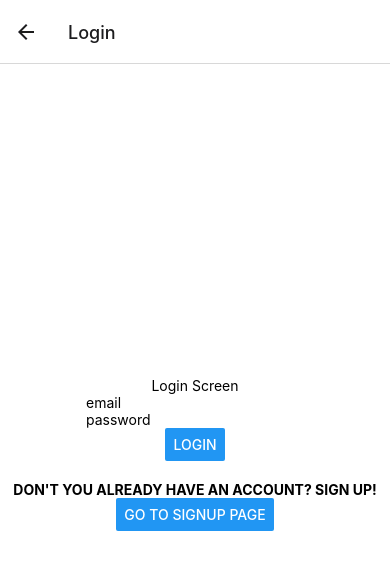
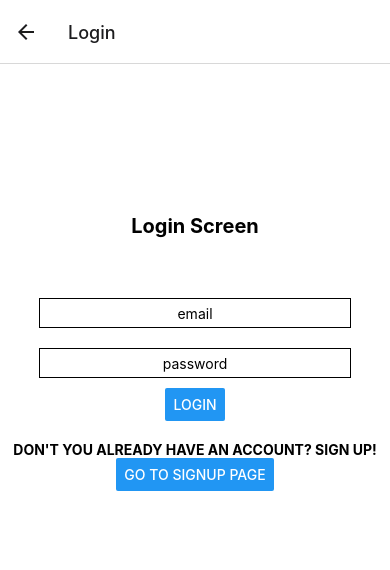
Before and after one commit to Raszbanana/examProject, a React Native app: screen /Login in a window 390 px wide. Shown: the top 570 px of the page. Built offline with nearby package versions, Linux system fonts and the light colour scheme.

Commit message:
finished login panel and added styling

```diff
--- a/screens/LoginScreen.tsx
+++ b/screens/LoginScreen.tsx
@@ -5,15 +5,12 @@ import { Button, StyleSheet, Text, TextInput, View } from 'react-native';
 import * as SecureStore from 'expo-secure-store';
 import { useDispatch } from 'react-redux';
 import { StackParamList } from '../typings/navigations';
-import { rehydrateUser,login } from '../store/actions/user.actions';
+import { rehydrateUser, login } from '../store/actions/user.actions';
 
-type ScreenNavigationType = NativeStackNavigationProp<
-    StackParamList,
-    "Login"
->
+type ScreenNavigationType = NativeStackNavigationProp<StackParamList, 'Login'>;
 
 export default function LoginScreen() {
-    const navigation = useNavigation<ScreenNavigationType>()
+  const navigation = useNavigation<ScreenNavigationType>();
   const [email, setEmail] = useState('');
   const [password, setPassword] = useState('');
   const dispatch = useDispatch();
@@ -28,22 +25,34 @@ export default function LoginScreen() {
     if (user) {
       // then we have a priv. login
       // restore the signup by updating the redux store based on usre and token.
-            dispatch(rehydrateUser(user, token!))
+      dispatch(rehydrateUser(user, token!));
     }
   }
 
   useEffect(() => {
     readPersistedUserInfo();
-    }, [])
+  }, []);
+
+
 
   return (
     <View style={styles.container}>
-      <Text>Login Screen</Text>
-      <TextInput value={email} placeholder="email" onChangeText={setEmail} />
-      <TextInput value={password} placeholder="password" onChangeText={setPassword} />
-       <Button title="Login" onPress={() => dispatch(login(email, password))} />
-      <Text  style={styles.signup_text}>Don't you already have an account? Sign up!</Text>
-      <Button title="Go to signup page" onPress={() => navigation.navigate("Signup")} />
+      <Text style={styles.login__text}>Login Screen</Text>
+      <TextInput style={styles.input} value={email} placeholder='email'  placeholderTextColor="#000" onChangeText={setEmail} />
+      <TextInput style={styles.input}
+        value={password}
+        placeholder='password'
+        onChangeText={setPassword}
+        placeholderTextColor="#000"
+      />
+      <Button title='Login' onPress={() => dispatch(login(email, password))} />
+      <Text style={styles.signup_text}>
+        Don't you already have an account? Sign up!
+      </Text>
+      <Button
+        title='Go to signup page'
+        onPress={() => navigation.navigate('Signup')}
+      />
     </View>
   );
 }
@@ -53,11 +62,27 @@ const styles = StyleSheet.create({
     flex: 1,
     backgroundColor: '#fff',
     alignItems: 'center',
-        justifyContent: 'center',
+    paddingTop: 150,
   },
   signup_text: {
     marginTop: 20,
     textTransform: 'uppercase',
     fontWeight: 'bold',
   },
-})
+  login__text: {
+    fontWeight: 'bold',
+    marginBottom: 50,
+    fontSize: 20,
+  },
+  input: {
+    borderColor: '#000000',
+    borderWidth: 1,
+    width: '80%',
+    height: 30,
+    color: 'black',
+    marginTop: 10,
+    marginBottom: 10,
+    textAlign: 'center',
+  },
+
+});
--- a/screens/SignupScreen.tsx
+++ b/screens/SignupScreen.tsx
@@ -19,12 +19,30 @@ export default function SignupScreen() {
     const [password, setPassword] = useState('');
     const dispatch = useDispatch();
 
+    async function readPersistedUserInfo() {
+        const token = await SecureStore.getItemAsync('idToken');
+        const userJson = await SecureStore.getItemAsync('user');
+        let user = null;
+        if (userJson) {
+            user = JSON.parse(userJson);
+        }
+        if (user) {
+            // then we have a priv. login
+            // restore the signup by updating the redux store based on usre and token.
+            dispatch(rehydrateUser(user, token!))
+        }
+    }
+
+    useEffect(() => {
+        readPersistedUserInfo();
+    }, [])
+
 
     return (
         <View style={styles.container}>
-            <Text>Signup Screen</Text>
-            <TextInput value={email} placeholder="email" onChangeText={setEmail} />
-            <TextInput value={password} placeholder="password" onChangeText={setPassword} />
+            <Text style={styles.signup_text}>Signup Screen</Text>
+            <TextInput style={styles.input} value={email} placeholder="email" placeholderTextColor="#000" onChangeText={setEmail} />
+            <TextInput style={styles.input} value={password} placeholder="password" placeholderTextColor="#000" onChangeText={setPassword} />
             <Button title="Signup" onPress={() => dispatch(signup(email, password))} />
             <Text  style={styles.login_text}>Do you already have an account? Log in !</Text>
             <Button title="Go to login page" onPress={() => navigation.navigate("Login")} />
@@ -37,11 +55,26 @@ const styles = StyleSheet.create({
         flex: 1,
         backgroundColor: '#fff',
         alignItems: 'center',
-        justifyContent: 'center',
-    },
-    login_text: {
+        paddingTop: 150,
+      },
+      login_text: {
         marginTop: 20,
         textTransform: 'uppercase',
         fontWeight: 'bold',
-    },
+      },
+      signup_text: {
+        fontWeight: 'bold',
+        marginBottom: 50,
+        fontSize: 20,
+      },
+      input: {
+        borderColor: '#000000',
+        borderWidth: 1,
+        width: '80%',
+        height: 30,
+        color: 'black',
+        marginTop: 10,
+        marginBottom: 10,
+        textAlign: 'center',
+      },
 })
--- a/store/reducers/user.reducer.ts
+++ b/store/reducers/user.reducer.ts
@@ -1,5 +1,5 @@
 import { User } from "../../entities/User";
-import { LOGOUT, REHYDRATE_USER, SIGNUP } from "../actions/user.actions";
+import { LOGOUT, REHYDRATE_USER, SIGNUP, LOGIN } from "../actions/user.actions";
 
 interface ReduxState {
     loggedInUser: User | null,
@@ -21,6 +21,8 @@ const userReducer = (state: ReduxState = initialState, action: any) => {
             // const user = new User(action.payload.email, '', '');
             //state.loggedInUser = user; // MUTATION!!!!
             return { ...state, loggedInUser: action.payload.user, idToken: action.payload.idToken }
+        case LOGIN:
+         return { ...state, loggedInUser: action.payload.user, idToken: action.payload.idToken }
 
         default:
             return state;
```
Lines whose indentation alone changed are shown as unchanged.
